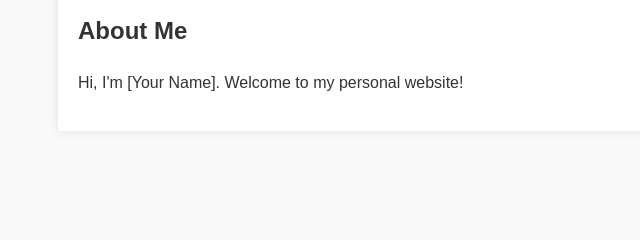
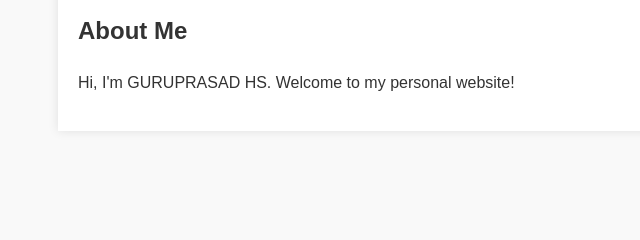
Before and after one commit to Guru123-prasad/resume_website, a plain HTML site: page index.html in a window 1280 px wide. Shown: the part 188-428 px from the top of the page, 162-802 px from the left. Drawn offline with Linux system fonts and the light colour scheme.

Commit message:
Update index.html

```diff
--- a/index.html
+++ b/index.html
@@ -17,7 +17,7 @@
     </header>
     <main>
         <h2>About Me</h2>
-        <p>Hi, I'm [Your Name]. Welcome to my personal website!</p>
+        <p>Hi, I'm GURUPRASAD HS. Welcome to my personal website!</p>
     </main>
     <footer>
         <p>&copy; 2024 [Your Name]. All rights reserved.</p>
```
